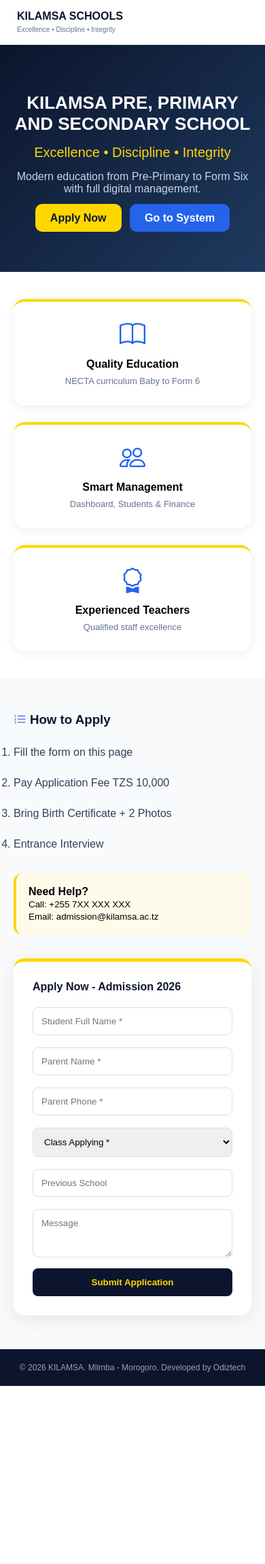
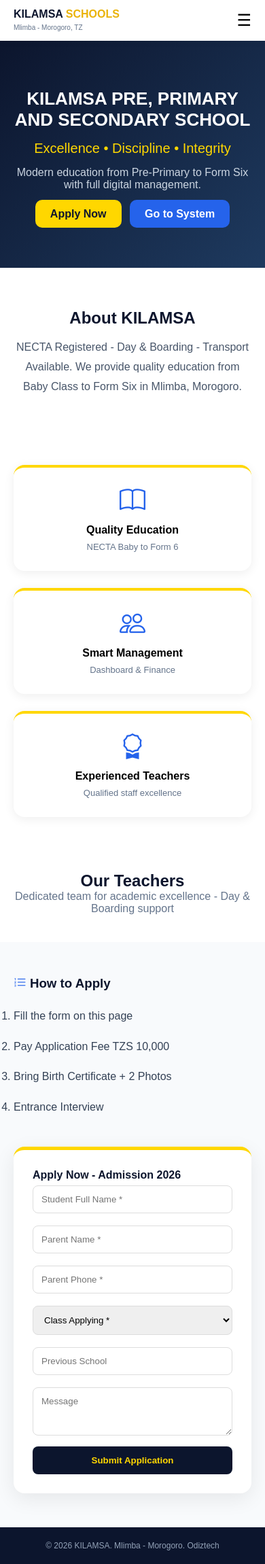
Before and after one commit to owdenlwimiko9-ux/the_system, a Django app: page / in a window 390 px wide. Shown: the whole page at 68% size. Before the commit the page ends 2039 px from the top, so only its background shows below. Run offline with Django 5.2, Linux system fonts and the light colour scheme.

Commit message:
final navbar working mobile + all sections

```diff
--- a/website/templates/website/home.html
+++ b/website/templates/website/home.html
@@ -6,9 +6,22 @@
 <title>KILAMSA SCHOOLS - Mlimba Morogoro</title>
 <link href="https://cdn.jsdelivr.net/npm/bootstrap-icons@1.11.0/font/bootstrap-icons.css" rel="stylesheet">
 <style>
-*{margin:0; padding:0; box-sizing:border-box; font-family: Arial, sans-serif;}
-.navbar{display:flex; justify-content:space-between; padding:15px 25px; background:white; box-shadow:0 2px 10px rgba(0,0,0,0.05); align-items:center; position:sticky; top:0; z-index:100;}
-.navbar a{text-decoration:none; color:#334155; margin:0 10px; font-size:14px;}
+*{margin:0;padding:0;box-sizing:border-box;font-family:Arial,sans-serif}
+.navbar {
+  display:flex; justify-content:space-between; align-items:center;
+  padding:12px 20px; background:white; box-shadow:0 2px 10px rgba(0,0,0,0.05);
+  position:sticky; top:0; z-index:1000;
+}
+.nav-links { display:flex; gap:18px; align-items:center; }
+.nav-links a { text-decoration:none; color:#0c152d; font-size:14px; font-weight:500; }
+.nav-links a.btn-primary { background:#2563eb; color:white; padding:8px 14px; border-radius:8px; }
+.hamburger { display:none; font-size:24px; cursor:pointer; }
+@media(max-width:768px){
+  .nav-links { display:none; flex-direction:column; position:absolute; top:60px; left:0; right:0; background:white; padding:20px; box-shadow:0 4px 20px rgba(0,0,0,0.1); }
+  .nav-links.active { display:flex; }
+  .hamburger { display:block; }
+  .nav-links a { padding:10px 0; border-bottom:1px solid #f1f5f9; width:100%; }
+}
 .hero{background:linear-gradient(135deg,#0c152d,#1e3a5f); color:white; padding:70px 20px; text-align:center;}
 .cards{padding:40px 20px; display:grid; grid-template-columns:repeat(3,1fr); gap:25px; max-width:1100px; margin:auto;}
 .card{background:white; padding:28px; border-radius:16px; box-shadow:0 3px 15px rgba(0,0,0,0.07); border-top:4px solid #FFD700; text-align:center;}
@@ -16,21 +29,23 @@
 .form-box{background:white; padding:28px; border-radius:16px; box-shadow:0 8px 30px rgba(0,0,0,0.08); border-top:5px solid #FFD700;}
 input,select,textarea{width:100%; padding:12px; margin:6px 0 12px; border:1px solid #ddd; border-radius:8px;}
 button{width:100%; background:#0c152d; color:#FFD700; padding:13px; border:none; border-radius:8px; font-weight:bold; cursor:pointer;}
-@media(max-width:768px){ .cards{grid-template-columns:1fr;} .apply-wrap{grid-template-columns:1fr;} .hero h1{font-size:26px !important;} .navbar div:last-child{display:none;} }
+@media(max-width:768px){ .cards{grid-template-columns:1fr;} .apply-wrap{grid-template-columns:1fr;} .hero h1{font-size:26px !important;}}
 </style>
 </head>
 <body>
 
-<div class="navbar">
-  <div><b style="color:#0c152d;">KILAMSA SCHOOLS</b><br><small style="font-size:10px; color:#64748b;">Excellence • Discipline • Integrity</small></div>
-  <div>
+<nav class="navbar">
+  <div style="font-weight:bold; color:#0c152d;">KILAMSA <span style="color:#eab308;">SCHOOLS</span><br><small style="font-size:10px; color:#64748b; font-weight:normal;">Mlimba - Morogoro, TZ</small></div>
+  <div class="hamburger" onclick="document.querySelector('.nav-links').classList.toggle('active')">☰</div>
+  <div class="nav-links">
     <a href="/">Home</a>
-    <a href="/about/">About</a>
-    <a href="/programs/">Programs</a>
-    <a href="#apply">Admission</a>
-    <a href="/login/" style="background:#2563eb; color:white; padding:8px 14px; border-radius:8px;">School Management</a>
+    <a href="/#about">About</a>
+    <a href="/#programs">Programs</a>
+    <a href="/admissions/">Admission</a>
+    <a href="/#teachers">Teachers</a>
+    <a href="/login/" class="btn-primary">School Management</a>
   </div>
-</div>
+</nav>
 
 <div class="hero">
   <h1 style="font-size:42px; line-height:1.2;">KILAMSA PRE, PRIMARY<br>AND SECONDARY SCHOOL</h1>
@@ -43,10 +58,20 @@ button{width:100%; background:#0c152d; color:#FFD700; padding:13px; border:none;
   </div>
 </div>
 
-<div class="cards">
-  <div class="card"><i class="bi bi-book" style="font-size:38px; color:#2563eb;"></i><h4 style="margin-top:12px;">Quality Education</h4><p style="font-size:13px; color:#64748b; margin-top:8px;">NECTA curriculum Baby to Form 6</p></div>
-  <div class="card"><i class="bi bi-people" style="font-size:38px; color:#2563eb;"></i><h4 style="margin-top:12px;">Smart Management</h4><p style="font-size:13px; color:#64748b; margin-top:8px;">Dashboard, Students & Finance</p></div>
+<div id="about" style="padding:60px 20px; max-width:900px; margin:auto; text-align:center;">
+  <h2 style="color:#0c152d;">About KILAMSA</h2>
+  <p style="margin-top:15px; color:#475569; line-height:1.8;">NECTA Registered - Day & Boarding - Transport Available. We provide quality education from Baby Class to Form Six in Mlimba, Morogoro.</p>
+</div>
+
+<div id="programs" class="cards">
+  <div class="card"><i class="bi bi-book" style="font-size:38px; color:#2563eb;"></i><h4 style="margin-top:12px;">Quality Education</h4><p style="font-size:13px; color:#64748b; margin-top:8px;">NECTA Baby to Form 6</p></div>
+  <div class="card"><i class="bi bi-people" style="font-size:38px; color:#2563eb;"></i><h4 style="margin-top:12px;">Smart Management</h4><p style="font-size:13px; color:#64748b; margin-top:8px;">Dashboard & Finance</p></div>
   <div class="card"><i class="bi bi-award" style="font-size:38px; color:#2563eb;"></i><h4 style="margin-top:12px;">Experienced Teachers</h4><p style="font-size:13px; color:#64748b; margin-top:8px;">Qualified staff excellence</p></div>
+</div>
+
+<div id="teachers" style="padding:40px 20px; text-align:center; background:white;">
+  <h2 style="color:#0c152d;">Our Teachers</h2>
+  <p style="color:#64748b;">Dedicated team for academic excellence - Day & Boarding support</p>
 </div>
 
 <div id="apply" class="apply-wrap">
@@ -58,14 +83,10 @@ button{width:100%; background:#0c152d; color:#FFD700; padding:13px; border:none;
       <li>Bring Birth Certificate + 2 Photos</li>
       <li>Entrance Interview</li>
     </ol>
-    <div style="background:#fffbeb; padding:18px; border-radius:12px; margin-top:20px; border-left:4px solid #FFD700;">
-      <b>Need Help?</b><br><small>Call: +255 7XX XXX XXX<br>Email: admission@kilamsa.ac.tz</small>
-    </div>
   </div>
   <div class="form-box">
     <h4 style="color:#0c152d;">Apply Now - Admission 2026</h4>
-    <form method="post" style="margin-top:15px;">
-      {% csrf_token %}
+    <form method="post">{% csrf_token %}
       <input type="text" name="full_name" placeholder="Student Full Name *" required>
       <input type="text" name="parent_name" placeholder="Parent Name *" required>
       <input type="text" name="parent_phone" placeholder="Parent Phone *" required>
@@ -77,7 +98,7 @@ button{width:100%; background:#0c152d; color:#FFD700; padding:13px; border:none;
   </div>
 </div>
 
-<div style="background:#0c152d; color:#94a3b8; text-align:center; padding:20px; font-size:12px;">© 2026 KILAMSA. Mlimba - Morogoro. Developed by Odiztech</div>
+<div style="background:#0c152d; color:#94a3b8; text-align:center; padding:20px; font-size:12px;">© 2026 KILAMSA. Mlimba - Morogoro. Odiztech</div>
 
 </body>
 </html>
```
